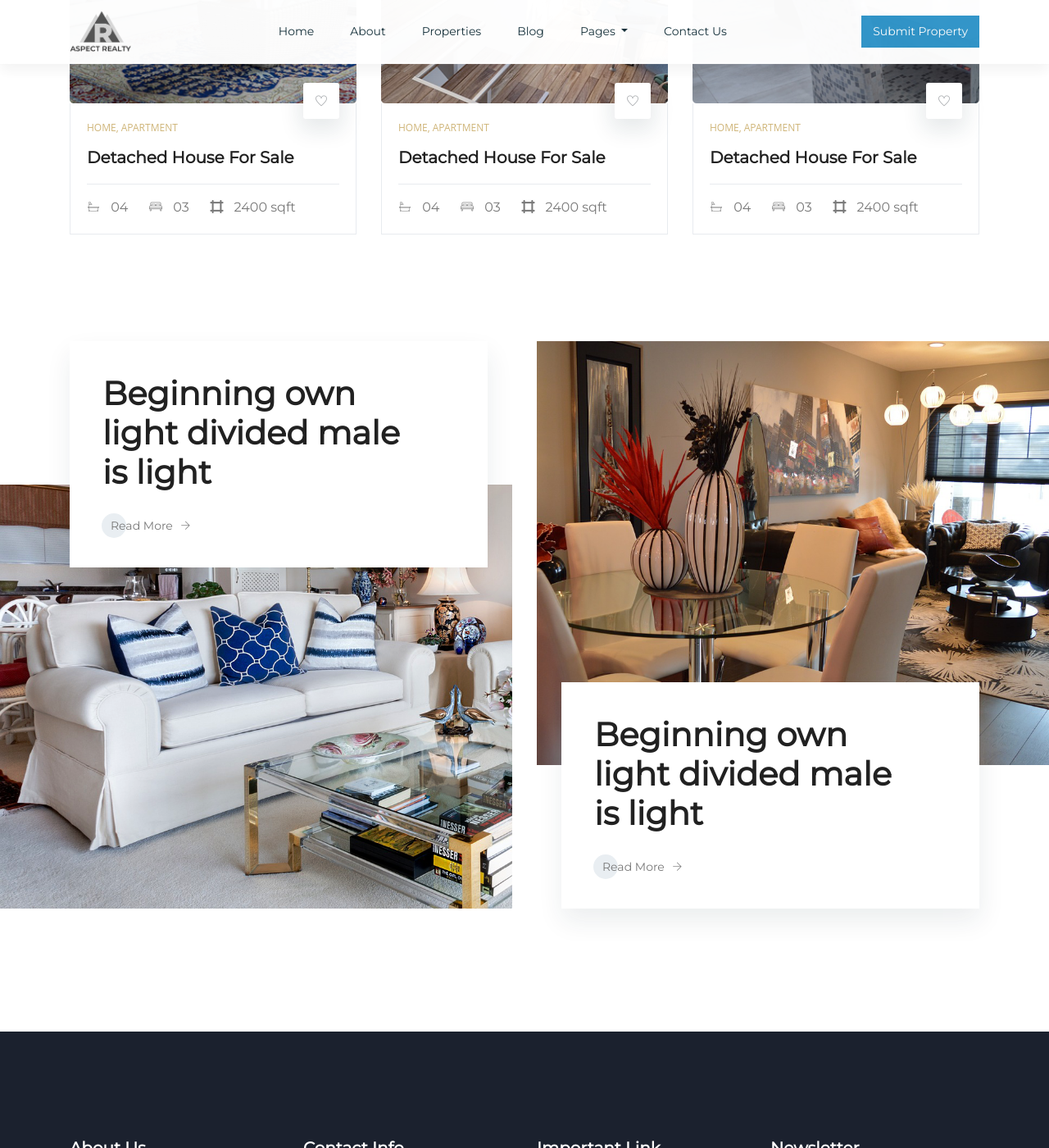
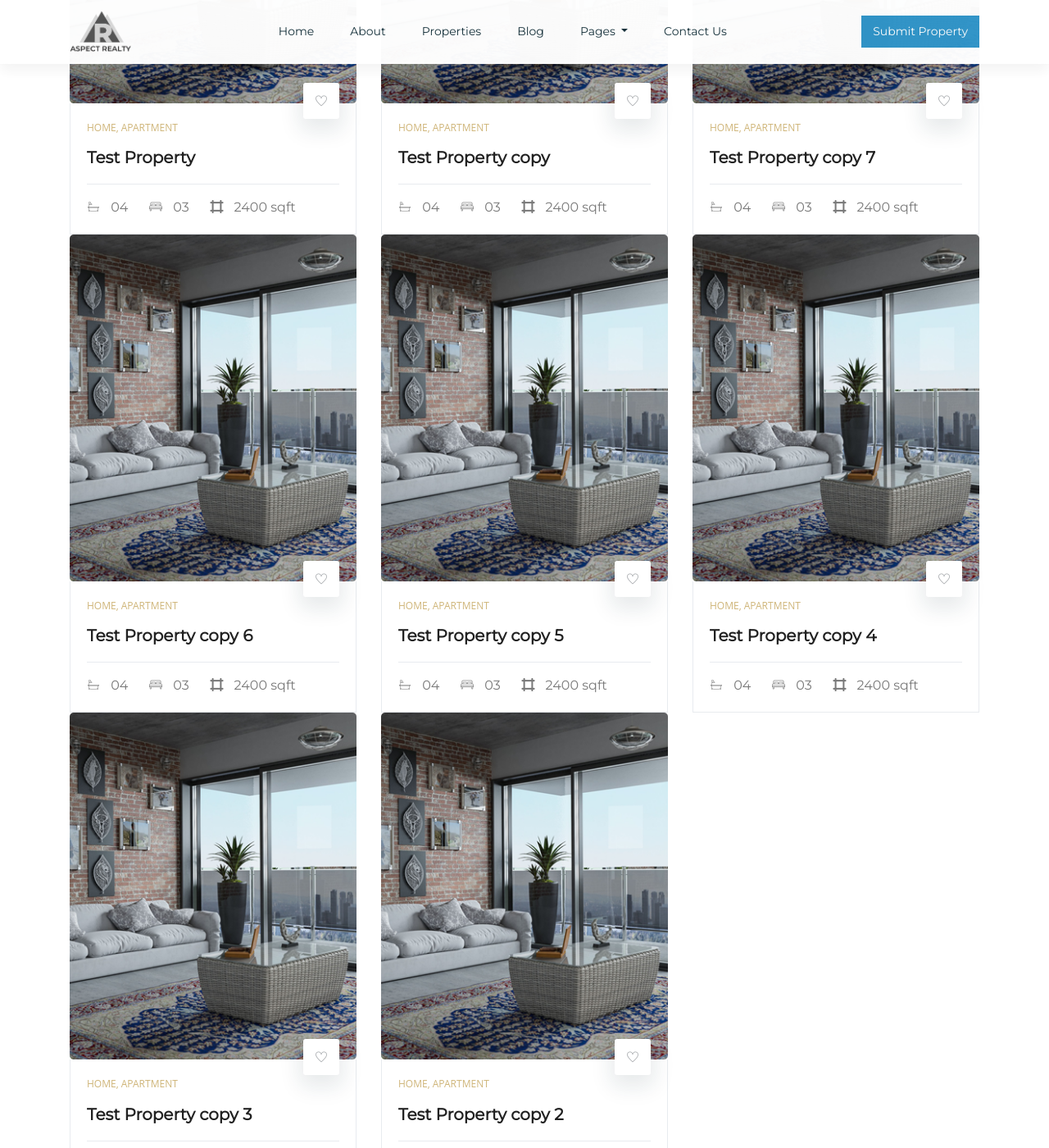
Before and after one commit to aspectrealty/aspectrealty.github.io, a Jekyll site: the page built from Properties.html, in a window 1280 px wide and 1400 px high, scrolled down 1047 px. Shown: the whole window at 82% size. Built offline with Jekyll 4.4.1, drawn with Linux system fonts in a browser that asks for light colours.

Commit message:
Began setting up adding properties using markdown.

```diff
--- a/Properties.html
+++ b/Properties.html
@@ -36,6 +36,8 @@ title: Aspect Realty - Properties
             </div>
          </div>
          <div class="row">
+
+            {% for post in site.posts %}
             <div class="col-md-4 col-lg-4">
                <div class="single_appartment_part">
                   <div class="appartment_img">
@@ -48,8 +50,8 @@ title: Aspect Realty - Properties
                   <div class="single_appartment_content">
                      <a href="" class="love_us"> <span class="ti-heart"></span> </a>
                      <p>Home, Apartment</p>
-                     <a href="#">
-                        <h4>Detached House For Sale</h4>
+                     <a href="{{ post.url }}">
+                        <h4>{{ post.title }}</h4>
                      </a>
                      <ul class="list-unstyled">
                         <li><a href=""><span class="flaticon-bath"></span></a> 04</li>
@@ -59,52 +61,7 @@ title: Aspect Realty - Properties
                   </div>
                </div>
             </div>
-            <div class="col-md-4 col-lg-4">
-               <div class="single_appartment_part">
-                  <div class="appartment_img">
-                     <img src="img/appertment_2.png" alt="">
-                     <div class="single_appartment_text">
-                        <h3>$1,235632</h3>
-                        <p><span class="ti-location-pin"></span> 384 Treeline Park, San Antonio, TX</p>
-                     </div>
-                  </div>
-                  <div class="single_appartment_content">
-                     <a href="" class="love_us"> <span class="ti-heart"></span> </a>
-                     <p>Home, Apartment</p>
-                     <a href="#">
-                        <h4>Detached House For Sale</h4>
-                     </a>
-                     <ul class="list-unstyled">
-                        <li><a href=""><span class="flaticon-bath"></span></a> 04</li>
-                        <li><a href=""><span class="flaticon-bed"></span></a> 03</li>
-                        <li><a href=""><span class="flaticon-frame"></span></a> 2400 sqft</li>
-                     </ul>
-                  </div>
-               </div>
-            </div>
-            <div class="col-md-4 col-lg-4">
-               <div class="single_appartment_part">
-                  <div class="appartment_img">
-                     <img src="img/appertment_3.png" alt="">
-                     <div class="single_appartment_text">
-                        <h3>$1,235632</h3>
-                        <p><span class="ti-location-pin"></span> 384 Treeline Park, San Antonio, TX</p>
-                     </div>
-                  </div>
-                  <div class="single_appartment_content">
-                     <a href="" class="love_us"> <span class="ti-heart"></span> </a>
-                     <p>Home, Apartment</p>
-                     <a href="#">
-                        <h4>Detached House For Sale</h4>
-                     </a>
-                     <ul class="list-unstyled">
-                        <li><a href=""><span class="flaticon-bath"></span></a> 04</li>
-                        <li><a href=""><span class="flaticon-bed"></span></a> 03</li>
-                        <li><a href=""><span class="flaticon-frame"></span></a> 2400 sqft</li>
-                     </ul>
-                  </div>
-               </div>
-            </div>
+            {% endfor %}
          </div>
       </div>
    </div>
--- a/_config.yml
+++ b/_config.yml
@@ -1,2 +1,3 @@
 name: Aspect Realty
 markdown: kramdown
+baseurl: /
--- a/_layouts/default.html
+++ b/_layouts/default.html
@@ -8,23 +8,23 @@
    <title>{{ page.title }}</title>
    <link rel="icon" href="img/favicon.png">
    <!-- Bootstrap CSS -->
-   <link rel="stylesheet" href="css/bootstrap.min.css">
+   <link rel="stylesheet" href="{{ baseurl }}/css/bootstrap.min.css">
    <!-- animate CSS -->
-   <link rel="stylesheet" href="css/animate.css">
+   <link rel="stylesheet" href="{{ baseurl }}/css/animate.css">
    <!-- owl carousel CSS -->
-   <link rel="stylesheet" href="css/owl.carousel.min.css">
+   <link rel="stylesheet" href="{{ baseurl }}/css/owl.carousel.min.css">
    <!-- themify CSS -->
-   <link rel="stylesheet" href="css/themify-icons.css">
+   <link rel="stylesheet" href="{{ baseurl }}/css/themify-icons.css">
    <!-- flaticon CSS -->
-   <link rel="stylesheet" href="css/flaticon.css">
+   <link rel="stylesheet" href="{{ baseurl }}/css/flaticon.css">
    <!-- magnific-popup CSS -->
-   <link rel="stylesheet" href="css/magnific-popup.css">
+   <link rel="stylesheet" href="{{ baseurl }}/css/magnific-popup.css">
    <!-- font awesome CSS -->
-   <link rel="stylesheet" href="fontawesome/css/all.min.css">
+   <link rel="stylesheet" href="{{ baseurl }}/fontawesome/css/all.min.css">
    <!-- Montserrat CSS -->
    <link href="https://fonts.googleapis.com/css?family=Montserrat&display=swap" rel="stylesheet">
    <!-- style CSS -->
-   <link rel="stylesheet" href="css/style.css">
+   <link rel="stylesheet" href="{{ baseurl }}/css/style.css">
 </head>
 
 <body>
@@ -34,7 +34,7 @@
 			<div class="row">
 				<div class="col-lg-12">
 					<nav class="navbar navbar-expand-lg navbar-light">
-                  <a class="navbar-brand" href="index.html"> <img src="img/logo.png" alt="logo" height="50px;"> </a>
+                  <a class="navbar-brand" href="index.html"> <img src="{{ baseurl }}/img/logo.png" alt="logo" height="50px;"> </a>
 						<button class="navbar-toggler" type="button" data-toggle="collapse" data-target="#navbarNav"
 							aria-controls="navbarNav" aria-expanded="false" aria-label="Toggle navigation">
 							<span class="navbar-toggler-icon"></span>
@@ -149,19 +149,19 @@ Copyright &copy;<script>document.write(new Date().getFullYear());</script> All r
  <!--::footer_part end::-->
  <!-- jquery plugins here-->
  <!-- jquery -->
- <script src="js/jquery-1.12.1.min.js"></script>
+ <script src="{{ baseurl }}/js/jquery-1.12.1.min.js"></script>
  <!-- popper js -->
- <script src="js/popper.min.js"></script>
+ <script src="{{ baseurl }}/js/popper.min.js"></script>
  <!-- bootstrap js -->
- <script src="js/bootstrap.min.js"></script>
+ <script src="{{ baseurl }}/js/bootstrap.min.js"></script>
  <!-- easing js -->
- <script src="js/jquery.magnific-popup.js"></script>
+ <script src="{{ baseurl }}/js/jquery.magnific-popup.js"></script>
  <!-- particles js -->
- <script src="js/owl.carousel.min.js"></script>
+ <script src="{{ baseurl }}/js/owl.carousel.min.js"></script>
  <!-- easing js -->
- <script src="js/jquery.easing.min.js"></script>
+ <script src="{{ baseurl }}/js/jquery.easing.min.js"></script>
  <!-- custom js -->
- <script src="js/custom.js"></script>
+ <script src="{{ baseurl }}/js/custom.js"></script>
 </body>
 
 </html>
```
Also changed, not shown: Gemfile (added, +28 -0 lines), _layouts/property.html (added, +51 -0 lines), _posts/2019-07-10-test-property copy 2.md (added, +4 -0 lines), _posts/2019-07-10-test-property copy 3.md (added, +4 -0 lines), _posts/2019-07-10-test-property copy 4.md (added, +4 -0 lines), _posts/2019-07-10-test-property copy 5.md (added, +4 -0 lines), _posts/2019-07-10-test-property copy 6.md (added, +4 -0 lines), _posts/2019-07-10-test-property copy 7.md (added, +4 -0 lines), _posts/2019-07-10-test-property copy.md (added, +4 -0 lines), _posts/2019-07-10-test-property.md (added, +4 -0 lines), blog.html (deleted, +0 -341 lines), blog/index.html (added, +11 -0 lines), Gemfile.lock (added).
